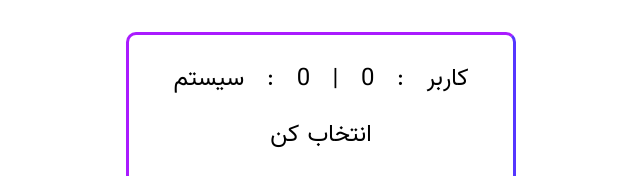
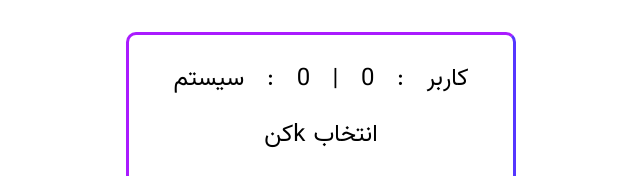
Before and after one commit to mobin-1384/Shir-ya-Khat, a plain HTML site: page Shir-ya-khat/index.html in a window 1280 px wide. Shown: the top 176 px of the page, 319-959 px from the left. Drawn offline with Linux system fonts and the light colour scheme.

Commit message:
Update index.html

```diff
--- a/Shir-ya-khat/index.html
+++ b/Shir-ya-khat/index.html
@@ -13,7 +13,7 @@
     <div class="game-1-body">
         <div class="game-1">
             <div id="game1-score">کاربر : 0 | 0 : سیستم</div>
-            <p id="game-1-result">انتخاب کن</p>
+            <p id="game-1-result">انتخاب kکن</p>
             <div class="game1-pc-select">
                 <div class="game1-logo game1-logo-lion active-game-1"></div>
                 <div class="game1-logo game1-logo-line"></div>
```
